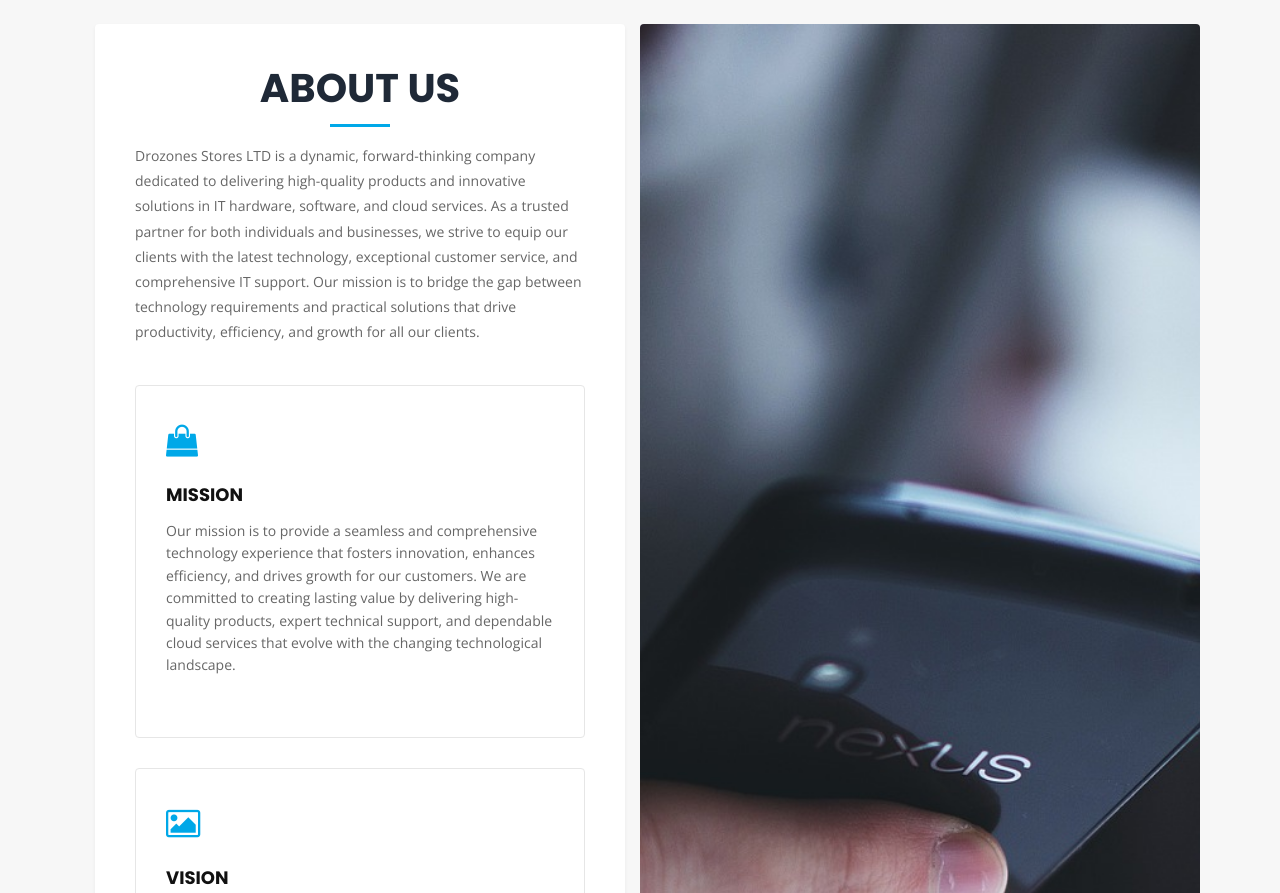
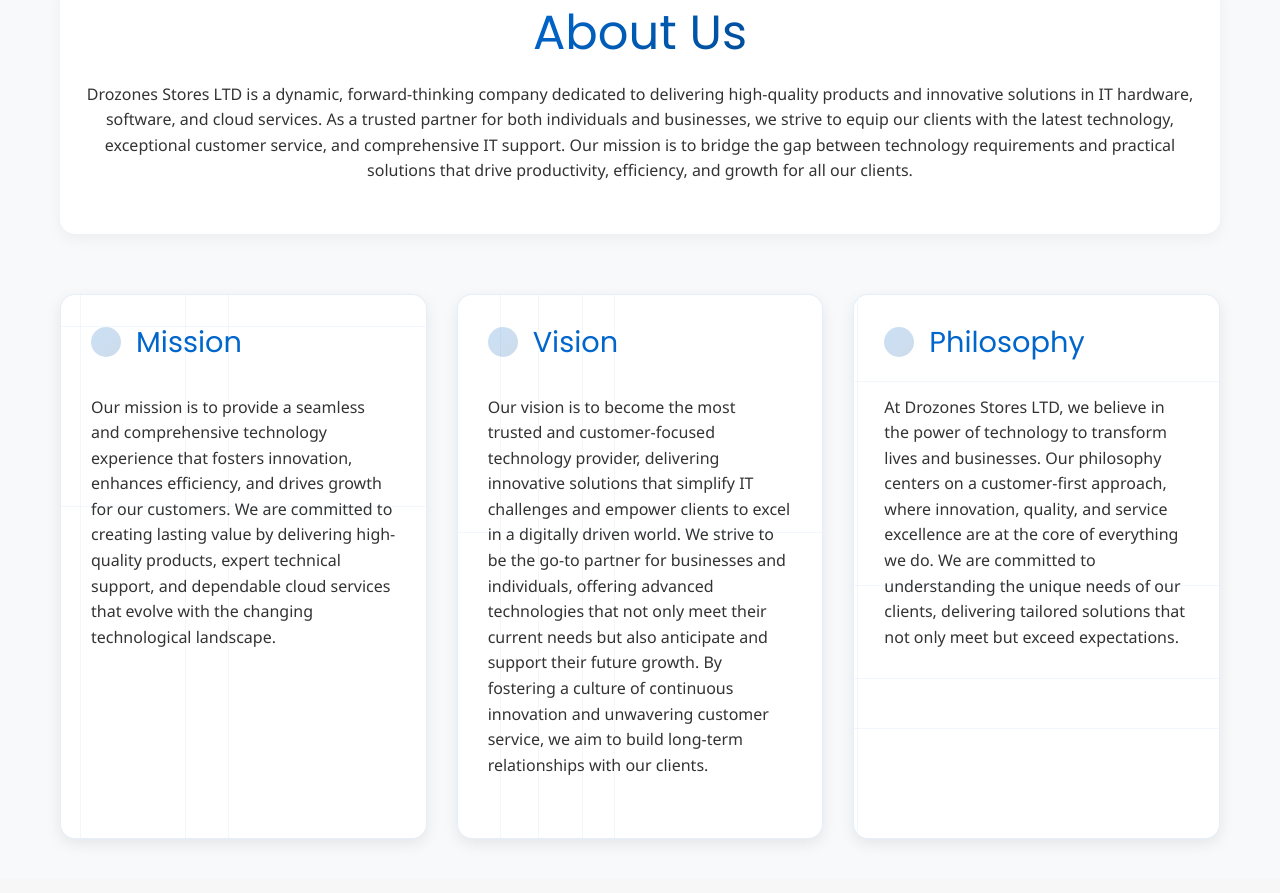
Before and after one commit to Vickey-m-victor/drozone, a plain HTML site: page index.html in a window 1280 px wide. Shown: the part 856-1749 px from the top of the page. Drawn offline with nearby package versions, Linux system fonts and the light colour scheme.

Commit message:
startered

```diff
--- a/css/style.css
+++ b/css/style.css
@@ -493,11 +493,10 @@ body.mobile-nav-active #mobile-nav-toggle {
   color: #999;
 }
 
-/* About Section
---------------------------------*/
+/* About Section */
 .about-section {
   padding: 80px 0;
-  background: #f7f7f7;  /* Match existing sections background */
+  background: #f7f7f7;
 }
 
 .about-container {
@@ -508,13 +507,13 @@ body.mobile-nav-active #mobile-nav-toggle {
 
 .about-content {
   background: white;
-  border-radius: 4px;  /* Match existing border-radius pattern */
+  border-radius: 4px;
   box-shadow: 0 2px 4px rgba(0, 0, 0, 0.05);
   padding: 40px;
 }
 
 .section-title {
-  font-size: 32px;  /* Match existing section titles */
+  font-size: 32px;
   color: #111;
   margin-bottom: 30px;
   position: relative;
@@ -532,87 +531,208 @@ body.mobile-nav-active #mobile-nav-toggle {
   transform: translateX(-50%);
   width: 60px;
   height: 3px;
-  background: #00a8e8;  /* Match website's primary blue */
+  background: #00a8e8;
 }
 
-.about-text {
-  color: #666666;  /* Match existing text color */
-  line-height: 1.8;
-  margin-bottom: 40px;
-  font-size: 14px;
+/*about */
+
+:root {
+  --primary: #0066cc;
+  --primary-dark: #004d99;
+  --secondary: #00356b;
+  --accent: #e6f0ff;
+  --text: #333333;
+  --gradient: linear-gradient(135deg, var(--primary) 0%, var(--primary-dark) 100%);
 }
 
-.icon-box {
-  padding: 30px;
-  border-radius: 4px;
-  background: #fff;
-  transition: all 0.3s ease;
-  margin-bottom: 30px;
-  border: 1px solid #e6e6e6;  /* Match existing borders */
+.mainabout {
+  margin: 0;
+  font-family: 'Segoe UI', Arial, sans-serif;
+  background: #f8f9fa;
+  color: var(--text);
+  line-height: 1.6;
+  overflow-x: hidden;
 }
 
-.icon-box:hover {
-  transform: translateY(-5px);
-  box-shadow: 0 5px 15px rgba(0, 0, 0, 0.1);
+.about-container {
+  max-width: 1200px;
+  margin: 0 auto;
+  padding: 40px 20px;
 }
 
-.icon-box .icon {
-  font-size: 32px;
-  color: #00a8e8;  /* Match website's primary blue */
-  margin-bottom: 20px;
+.about-header {
+  text-align: center;
+  margin-bottom: 60px;
+  position: relative;
+  padding: 20px;
+  background: white;
+  border-radius: 15px;
+  box-shadow: 0 5px 15px rgba(0, 0, 0, 0.05);
 }
 
-.icon-box .title {
-  font-weight: 700;
-  font-size: 18px;
-  margin-bottom: 15px;
-  text-transform: uppercase;
+.about-header h1 {
+  font-size: 3rem;
+  background: var(--gradient);
+  -webkit-background-clip: text;
+  background-clip: text;
+  color: transparent;
+  margin-bottom: 20px;
+  position: relative;
+  display: inline-block;
 }
 
-.icon-box .title a {
-  color: #111;
-  text-decoration: none;
-  transition: 0.3s;
+.about-header::before {
+  content: '';
+  position: absolute;
+  top: 0;
+  left: 0;
+  right: 0;
+  height: 5px;
+  background: var(--gradient);
+  border-radius: 15px 15px 0 0;
 }
 
-.icon-box .title a:hover {
-  color: #00a8e8;
+.company-intro {
+  background: white;
+  padding: 40px;
+  border-radius: 15px;
+  box-shadow: 0 10px 30px rgba(0, 0, 0, 0.1);
+  margin-bottom: 60px;
+  position: relative;
+  overflow: hidden;
+  border: 1px solid rgba(0, 102, 204, 0.1);
 }
 
-.icon-box .description {
-  color: #666666;
-  line-height: 1.6;
-  font-size: 14px;
+.about-grid {
+  display: grid;
+  grid-template-columns: repeat(auto-fit, minmax(350px, 1fr));
+  gap: 30px;
+  margin-top: 40px;
 }
 
-.background {
-  background-image: url('../img/about-img.jpg');
-  background-size: cover;
-  background-position: center;
-  min-height: 500px;
-  border-radius: 4px;
+.about-card {
+  background: white;
+  padding: 30px;
+  border-radius: 15px;
+  box-shadow: 0 5px 15px rgba(0, 0, 0, 0.08);
+  transition: all 0.3s ease;
+  position: relative;
+  overflow: hidden;
+  border: 1px solid rgba(0, 102, 204, 0.1);
 }
 
-/* Responsive Styles */
-@media (max-width: 992px) {
-  .background {
-    margin-top: 40px;
-    min-height: 300px;
+.about-card:hover {
+  transform: translateY(-5px);
+  box-shadow: 0 15px 30px rgba(0, 102, 204, 0.15);
+}
+
+.about-card h2 {
+  color: var(--primary);
+  margin-bottom: 20px;
+  font-size: 1.8rem;
+  position: relative;
+  padding-bottom: 15px;
+  display: flex;
+  align-items: center;
+}
+
+.about-card h2::before {
+  content: '';
+  display: inline-block;
+  width: 30px;
+  height: 30px;
+  margin-right: 15px;
+  background: var(--gradient);
+  border-radius: 50%;
+  opacity: 0.2;
+}
+
+.tech-circle {
+  position: absolute;
+  border-radius: 50%;
+  background: var(--gradient);
+  opacity: 0.05;
+}
+
+.circle-1 {
+  width: 100px;
+  height: 100px;
+  top: -50px;
+  right: -50px;
+}
+
+.circle-2 {
+  width: 150px;
+  height: 150px;
+  bottom: -75px;
+  left: -75px;
+}
+
+.tech-lines {
+  position: absolute;
+  width: 100%;
+  height: 100%;
+  top: 0;
+  left: 0;
+  overflow: hidden;
+  z-index: 0;
+}
+
+.tech-line {
+  position: absolute;
+  background: var(--primary);
+  opacity: 0.05;
+}
+
+.floating-dots {
+  position: absolute;
+  width: 100%;
+  height: 100%;
+  top: 0;
+  left: 0;
+  overflow: hidden;
+  z-index: 0;
+}
+
+.dot {
+  position: absolute;
+  width: 4px;
+  height: 4px;
+  background: var(--primary);
+  border-radius: 50%;
+  opacity: 0.2;
+}
+
+@media (max-width: 768px) {
+  .about-grid {
+      grid-template-columns: 1fr;
   }
 
-  .about-content {
-    padding: 30px;
+  .about-card {
+      margin-bottom: 20px;
+  }
+
+  .about-header h1 {
+      font-size: 2.5rem;
   }
 }
 
-@media (max-width: 768px) {
-  .section-title {
-    font-size: 28px;
-  }
+/* Custom scrollbar */
+::-webkit-scrollbar {
+  width: 10px;
+}
 
-  .icon-box {
-    padding: 20px;
-  }
+::-webkit-scrollbar-track {
+  background: #f1f1f1;
+}
+
+::-webkit-scrollbar-thumb {
+  background: var(--primary);
+  border-radius: 5px;
+}
+
+::-webkit-scrollbar-thumb:hover {
+  background: var(--primary-dark);
 }
 /* Facts Section
 --------------------------------*/
@@ -999,3 +1119,13 @@ body.mobile-nav-active #mobile-nav-toggle {
 .wow {
   visibility: hidden;
 }
+#facts .counters span {
+  font-size: 2.5rem;
+  font-weight: bold;
+  display: block;
+}
+
+#facts .counters p {
+  font-size: 1.2rem;
+  margin-top: 10px;
+}
--- a/index.html
+++ b/index.html
@@ -76,62 +76,35 @@
 
   <main id="main">
 
-    <section id="about" class="about-section">
+<section class = "mainabout" id = "about">
   <div class="about-container">
-        <div class="row about-container">
-          <div class="col-lg-6 content order-lg-1 order-1">
-            <div class="about-content">
-              <h2 class="section-title">About Us</h2>
-              <p class="about-text">
-                Drozones Stores LTD is a dynamic, forward-thinking company dedicated to delivering
-                high-quality products and innovative solutions in IT hardware, software, and cloud
-                services. As a trusted partner for both individuals and businesses, we strive to equip our clients
-                with the latest technology, exceptional customer service, and comprehensive IT
-                support. Our mission is to bridge the gap between technology requirements and practical
-                solutions that drive productivity, efficiency, and growth for all our clients.
-              </p>
+    <div class="about-header" data-aos="fade-down">
+        <h1>About Us</h1>
+        <p>Drozones Stores LTD is a dynamic, forward-thinking company dedicated to delivering high-quality products and innovative solutions in IT hardware, software, and cloud services. As a trusted partner for both individuals and businesses, we strive to equip our clients with the latest technology, exceptional customer service, and comprehensive IT support. Our mission is to bridge the gap between technology requirements and practical solutions that drive productivity, efficiency, and growth for all our clients.</p>
 
-              <div class="icon-box wow fadeInUp">
-                <div class="icon"><i class="fa fa-shopping-bag"></i></div>
-                <h4 class="title"><a href="#">Mission</a></h4>
-                <p class="description">
-                  Our mission is to provide a seamless and comprehensive technology
-                  experience that fosters innovation, enhances efficiency, and drives growth
-                  for our customers. We are committed to creating lasting value by delivering
-                  high-quality products, expert technical support, and dependable cloud
-                  services that evolve with the changing technological landscape.
-                </p>
     </div>
 
-              <div class="icon-box wow fadeInUp">
-                <div class="icon"><i class="fa fa-photo"></i></div>
-                <h4 class="title"><a href="#">Vision</a></h4>
-                <p class="description">
-                  Our vision is to become the most trusted and customer-focused technology provider,
-                  delivering innovative solutions that simplify IT challenges and empower clients to excel
-                  in a digitally driven world. We strive to be the go-to partner for businesses and individuals,
-                  offering advanced technologies that not only meet their current needs but also anticipate
-                  and support their future growth. By fostering a culture of continuous innovation and
-                  unwavering customer service, we aim to build long-term relationships with our clients.
-                </p>
+    <div class="about-grid">
+        <div class="about-card" data-aos="fade-right" data-aos-delay="100">
+            <div class="tech-lines"></div>
+            <h2>Mission</h2>
+            <p>Our mission is to provide a seamless and comprehensive technology experience that fosters innovation, enhances efficiency, and drives growth for our customers. We are committed to creating lasting value by delivering high-quality products, expert technical support, and dependable cloud services that evolve with the changing technological landscape.</p>
         </div>
 
-              <div class="icon-box wow fadeInUp">
-                <div class="icon"><i class="fa fa-bar-chart"></i></div>
-                <h4 class="title"><a href="#">Our Philosophy</a></h4>
-                <p class="description">
-                  At Drozones Stores LTD, we believe in the power of technology to transform lives and
-                  businesses. Our philosophy centers on a customer-first approach, where innovation,
-                  quality, and service excellence are at the core of everything we do. We are committed to
-                  understanding the unique needs of our clients, delivering tailored solutions that not only
-                  meet but exceed expectations.
-                </p>
+        <div class="about-card" data-aos="fade-up" data-aos-delay="200">
+            <div class="tech-lines"></div>
+            <h2>Vision</h2>
+            <p>Our vision is to become the most trusted and customer-focused technology provider, delivering innovative solutions that simplify IT challenges and empower clients to excel in a digitally driven world. We strive to be the go-to partner for businesses and individuals, offering advanced technologies that not only meet their current needs but also anticipate and support their future growth. By fostering a culture of continuous innovation and unwavering customer service, we aim to build long-term relationships with our clients.</p>
+        </div>
+
+        <div class="about-card" data-aos="fade-left" data-aos-delay="300">
+            <div class="tech-lines"></div>
+            <h2>Philosophy</h2>
+            <p>At Drozones Stores LTD, we believe in the power of technology to transform lives and businesses. Our philosophy centers on a customer-first approach, where innovation, quality, and service excellence are at the core of everything we do. We are committed to understanding the unique needs of our clients, delivering tailored solutions that not only meet but exceed expectations.</p>
         </div>
     </div>
 </div>
-          <div class="col-lg-6 background order-lg-2 order-1 wow fadeInRight"></div>
-        </div>
-      </div>
+
 </section>
     <!--==========================
       Facts Section
@@ -139,29 +112,27 @@
     <section id="facts">
       <div class="container wow fadeIn">
         <div class="section-header">
-          <h3 class="section-title">Facts</h3>
+          <h3 class="section-title">Stats</h3>
           <p class="section-description">Your trusted partner in tech solutions and services, delivering innovation and excellence.</p>
         </div>
-        <div class="row counters">
+        <div class="row counters justify-content-center">
 
-  				<div class="col-lg-3 col-6 text-center">
+          <div class="col-lg-3 col-md-6 col-6 text-center mb-4">
             <span data-toggle="counter-up">232</span>
             <p>Clients</p>
           </div>
 
-          <div class="col-lg-3 col-6 text-center">
+          <div class="col-lg-3 col-md-6 col-6 text-center mb-4">
             <span data-toggle="counter-up">521</span>
             <p>Projects</p>
           </div>
 
-
-          <div class="col-lg-3 col-6 text-center">
+          <div class="col-lg-3 col-md-6 col-6 text-center mb-4">
             <span data-toggle="counter-up">15</span>
             <p>Team</p>
           </div>
 
         </div>
-
       </div>
     </section><!-- #facts -->
 
@@ -355,14 +326,14 @@
                   <p class="card-description">Our highly skilled technical team possesses years of experience in IT hardware, software, and cloud services, ensuring expert advice and support at all times.</p>
               </div>
 
-              <!-- E-Waste Recycling Card -->
+              <!-- E-Waste Recycling Card
               <div class="card">
                   <svg class="card-icon" fill="none" stroke="currentColor" viewBox="0 0 24 24">
                       <path stroke-linecap="round" stroke-linejoin="round" stroke-width="2" d="M4 4v5h.582m15.356 2A8.001 8.001 0 004.582 9m0 0H9m11 11v-5h-.581m0 0a8.003 8.003 0 01-15.357-2m15.357 2H15"></path>
                   </svg>
                   <h4 class="card-title">E-Waste Recycling</h4>
                   <p class="card-description">Partnering with certified recycling companies to ensure responsible disposal and recycling of outdated hardware.</p>
-              </div>
+              </div> -->
 
               <!-- Educational Initiatives Card -->
               <div class="card">
@@ -485,5 +456,56 @@
   <script>
       new WOW().init();
   </script>
+  <script src="https://cdnjs.cloudflare.com/ajax/libs/aos/2.3.4/aos.js"></script>
+  <script>
+      // Initialize AOS
+      AOS.init({
+          duration: 1000,
+          once: true,
+          offset: 100
+      });
+
+      // Create floating dots
+      function createDots() {
+          const containers = document.querySelectorAll('.floating-dots');
+          containers.forEach(container => {
+              for (let i = 0; i < 20; i++) {
+                  const dot = document.createElement('div');
+                  dot.className = 'dot';
+                  dot.style.left = `${Math.random() * 100}%`;
+                  dot.style.top = `${Math.random() * 100}%`;
+                  container.appendChild(dot);
+              }
+          });
+      }
+
+      // Create tech lines
+      function createTechLines() {
+          const containers = document.querySelectorAll('.tech-lines');
+          containers.forEach(container => {
+              for (let i = 0; i < 5; i++) {
+                  const line = document.createElement('div');
+                  line.className = 'tech-line';
+                  const isHorizontal = Math.random() > 0.5;
+
+                  if (isHorizontal) {
+                      line.style.width = '100%';
+                      line.style.height = '1px';
+                      line.style.top = `${Math.random() * 100}%`;
+                  } else {
+                      line.style.width = '1px';
+                      line.style.height = '100%';
+                      line.style.left = `${Math.random() * 100}%`;
+                  }
+
+                  container.appendChild(line);
+              }
+          });
+      }
+
+      // Initialize decorative elements
+      createDots();
+      createTechLines();
+  </script>
 </body>
 </html>
```
Also changed, not shown: js/main.js (+34 -0 lines), img/software.jpg (added). Lines whose indentation alone changed are shown as unchanged.
